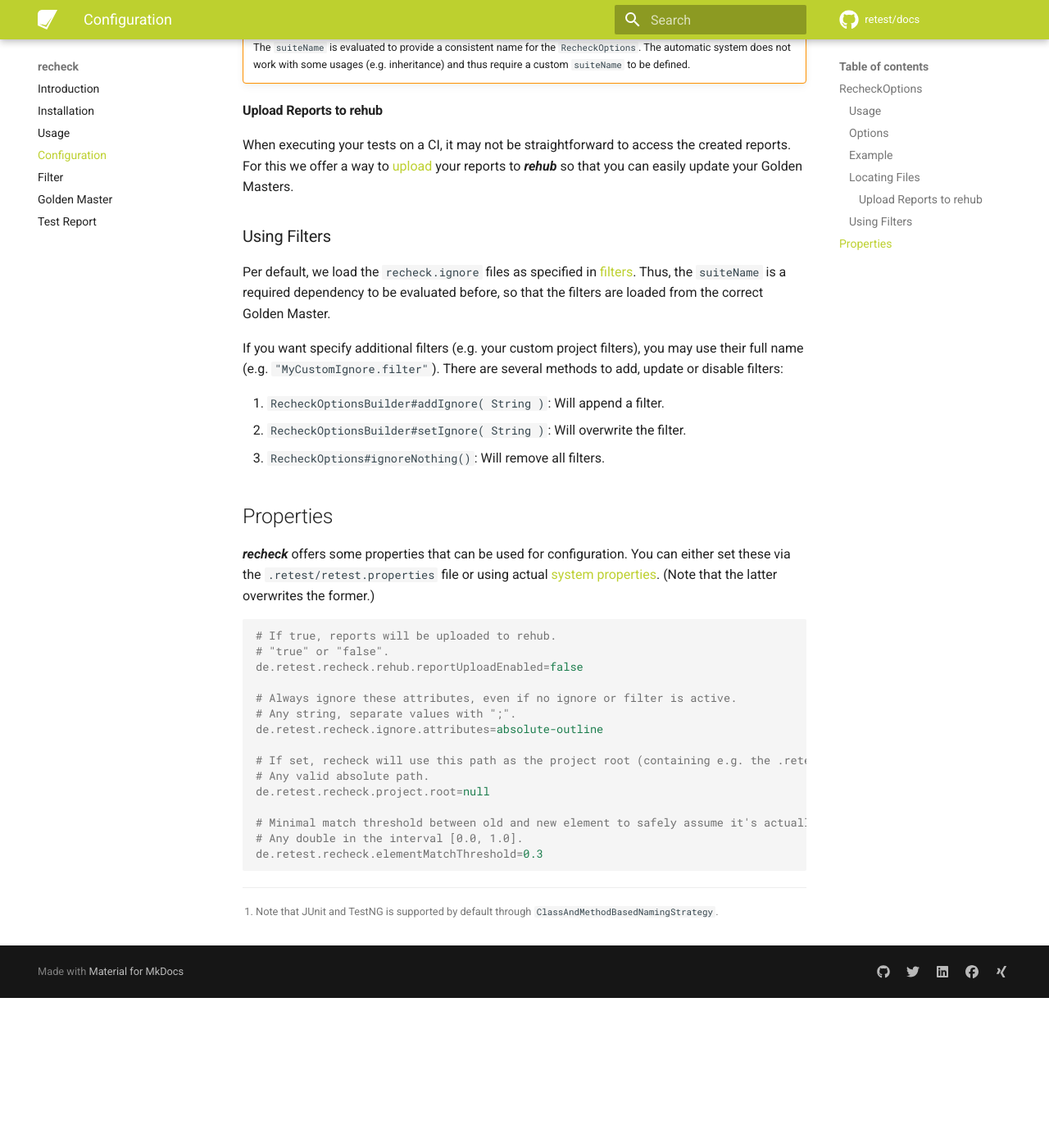
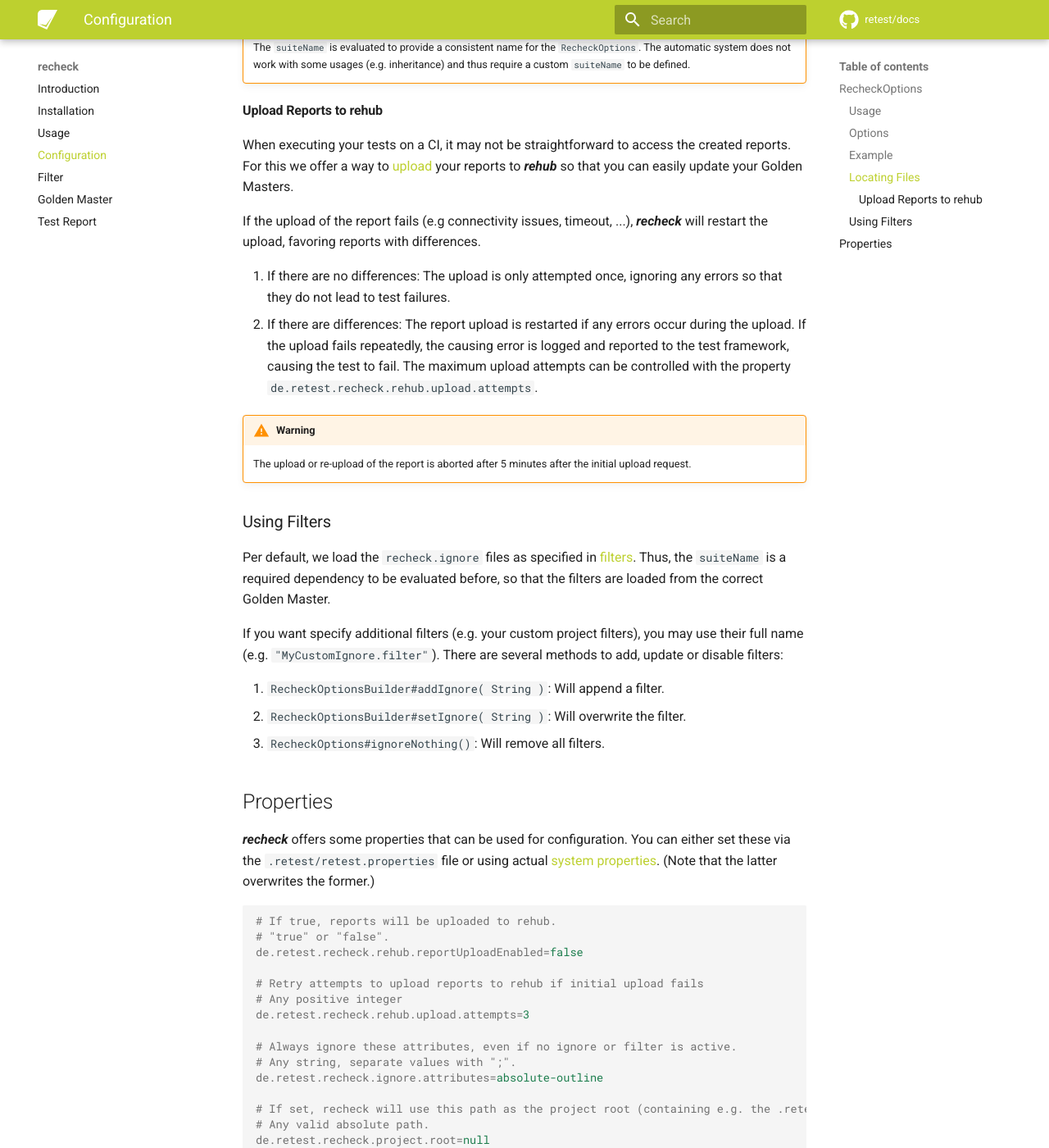
Before and after one commit to retest/docs, an MkDocs documentation site: the page built from docs/recheck/usage/configuration.md, in a window 1280 px wide and 1400 px high, scrolled down 2627 px. Shown: the whole window at 82% size. Built offline with MkDocs 1.6.1 and Material for MkDocs 9.7.7, drawn with Linux system fonts in a browser that asks for light colours; comment, search, counter and statistics services are not loaded; before the commit the page ends 3844 px from its top, so only the background shows below that.

Commit message:
Add a note of the behavior for the report uploads

```diff
--- a/docs/recheck/usage/configuration.md
+++ b/docs/recheck/usage/configuration.md
@@ -86,6 +86,14 @@
 
 When executing your tests on a CI, it may not be straightforward to access the created reports. For this we offer a way to [upload](../../recheck-web/tutorial/upload-test-reports-to-rehub.md) your reports to ***rehub*** so that you can easily update your Golden Masters.
 
+If the upload of the report fails (e.g connectivity issues, timeout, ...), ***recheck*** will restart the upload, favoring reports with differences.
+
+1. If there are no differences: The upload is only attempted once, ignoring any errors so that they do not lead to test failures.
+2. If there are differences: The report upload is restarted if any errors occur during the upload. If the upload fails repeatedly, the causing error is logged and reported to the test framework, causing the test to fail. The maximum upload attempts can be controlled with the property `de.retest.recheck.rehub.upload.attempts`.
+
+!!! warning
+    The upload or re-upload of the report is aborted after 5 minutes after the initial upload request.
+
 ### Using Filters
 
 Per default, we load the `recheck.ignore` files as specified in [filters](filter.md). Thus, the `suiteName` is a required dependency to be evaluated before, so that the filters are loaded from the correct Golden Master.
@@ -105,6 +113,10 @@
 # "true" or "false".
 de.retest.recheck.rehub.reportUploadEnabled=false
 
+# Retry attempts to upload reports to rehub if initial upload fails
+# Any positive integer
+de.retest.recheck.rehub.upload.attempts=3
+
 # Always ignore these attributes, even if no ignore or filter is active.
 # Any string, separate values with ";".
 de.retest.recheck.ignore.attributes=absolute-outline
```
